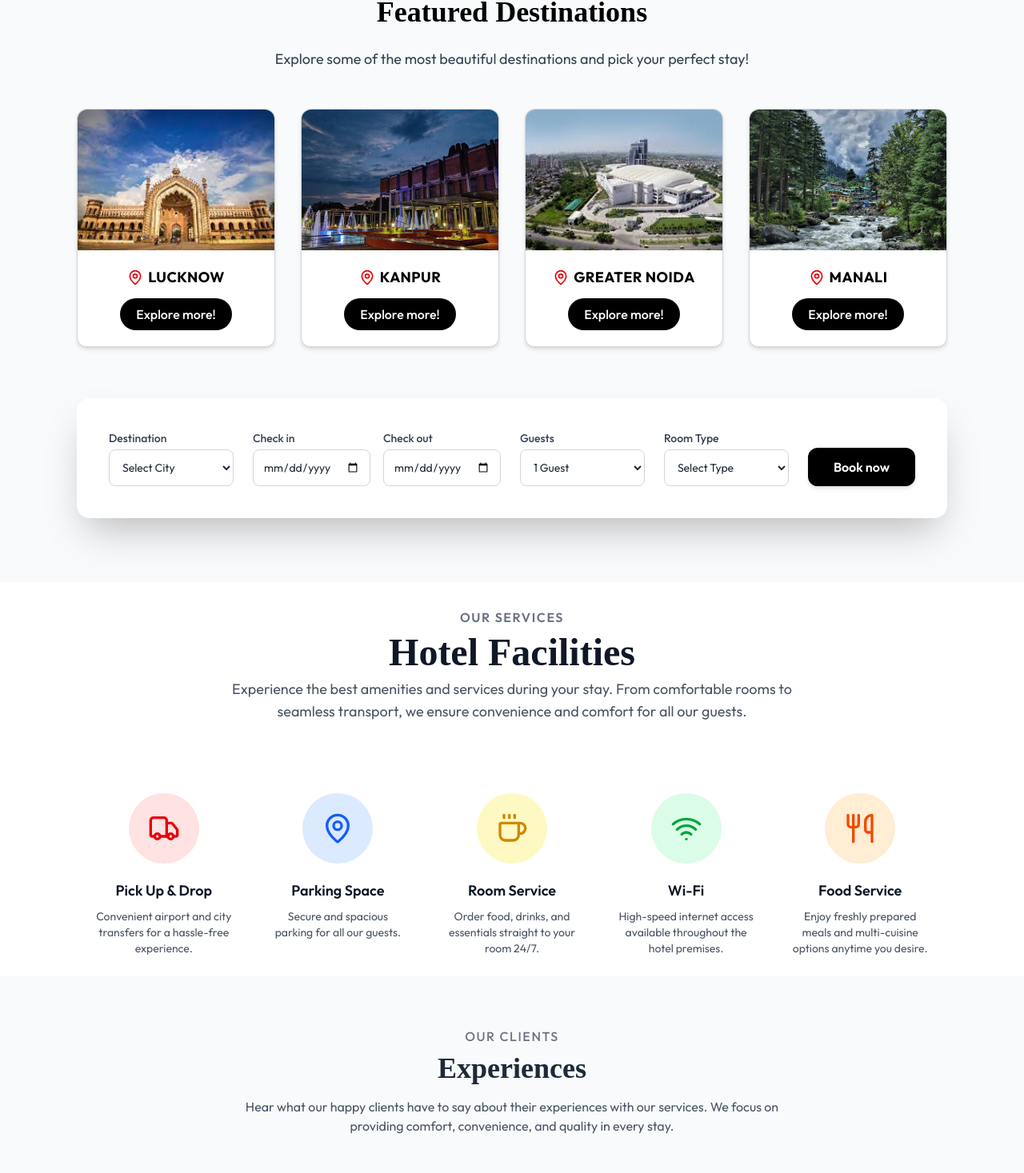
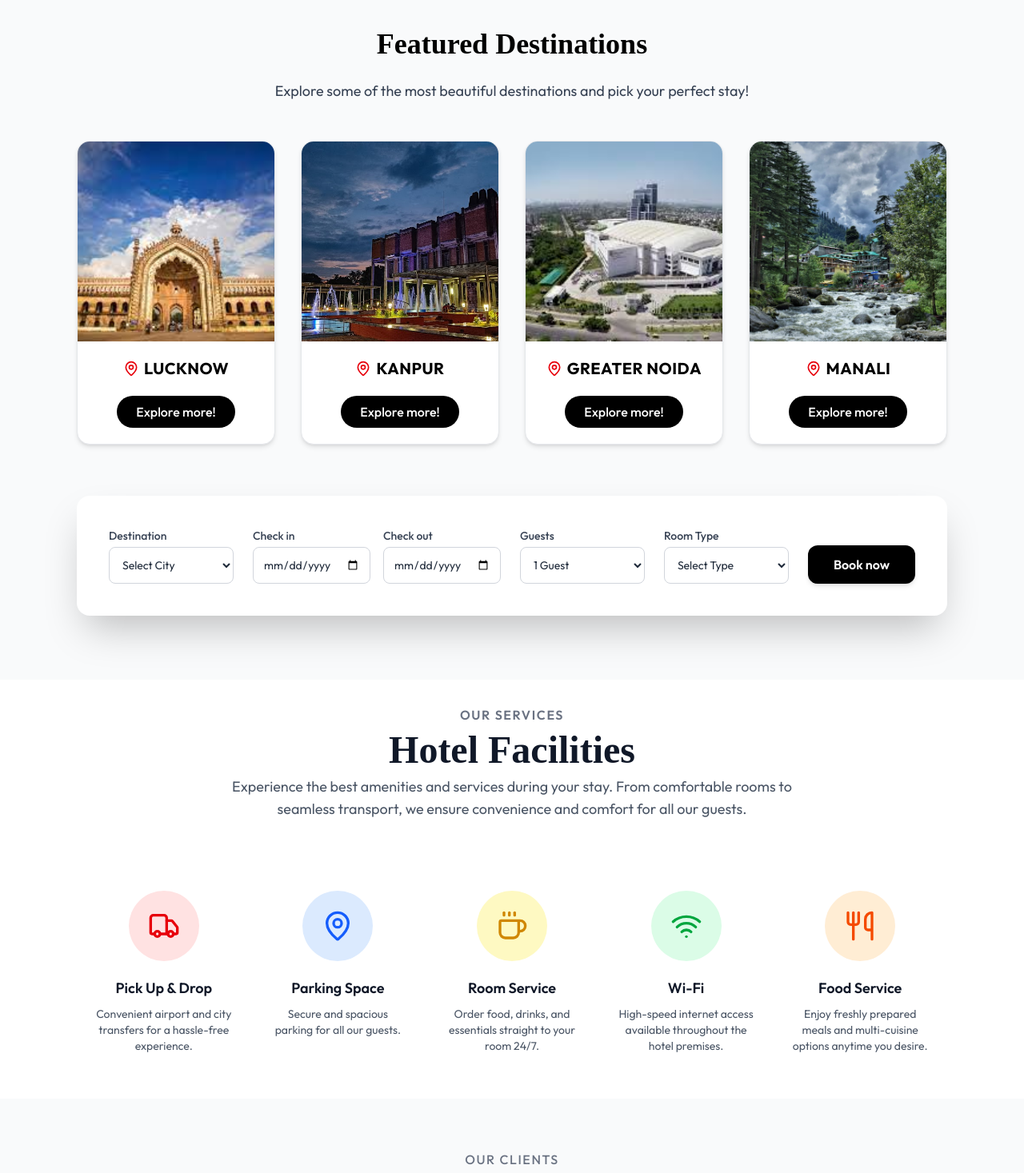
Before and after one commit to yashtyagi298/HotelFortInn, a React (Vite) app: page / in a window 1280 px wide. Shown: the part 946-2413 px from the top of the page at 80% size. Built offline with nearby package versions, Linux system fonts and the light colour scheme; a web font is replaced by a local one.

Commit message:
hotel name chng

```diff
--- a/src/components/Footer.jsx
+++ b/src/components/Footer.jsx
@@ -25,24 +25,20 @@ Every property reflects the city’s soul — the charm of Lucknow, the energy o
 
         {/* Quick Links / Policies */}
         <div className="space-y-3">
-          <h2 className="text-lg font-semibold">Quick Links</h2>
-          <ul className="space-y-2 text-gray-400">
-            <li><a href="#home" className="hover:text-white transition">Home</a></li>
-            <li><a href="#services" className="hover:text-white transition">Services</a></li>
-            <li><a href="#rooms" className="hover:text-white transition">Rooms</a></li>
-            <li><a href="#experiences" className="hover:text-white transition">Testimonials</a></li>
-            <li><a href="#contact" className="hover:text-white transition">Contact</a></li>
-            <li><a href="#terms" className="hover:text-white transition">Terms & Conditions</a></li>
-            <li><a href="#privacy" className="hover:text-white transition">Privacy Policy</a></li>
-            <li><a href="#faq" className="hover:text-white transition">FAQs</a></li>
-          </ul>
-        </div>
+  <h2 className="text-lg font-semibold">Quick Links</h2>
+  <ul className="space-y-2 text-gray-400">
+    <li><a href="#home" className="hover:text-white transition">Home</a></li>
+    <li><a href="#services" className="hover:text-white transition">Services</a></li>
 
+    <li><a href="#testimonials" className="hover:text-white transition">Testimonials</a></li>
+    <li><a href="#footer" className="hover:text-white transition">Contacts</a></li>
+  </ul>
+</div>
         {/* Contact Info */}
         <div className="space-y-3">
           <h2 className="text-lg font-semibold">Contact Us</h2>
           <div className="flex items-center gap-2 text-gray-400"><MapPin className="w-4 h-4" /> PLOT NO.3, GATA NO.24 , NAVI KOT NANDANA, Bakshi Ka Talab, Lucknow, Uttar Pradesh, 226013, India</div>
-          <div className="flex items-center gap-2 text-gray-400"><Mail className="w-4 h-4" /> info@hotelfortinn.com</div>
+          <div className="flex items-center gap-2 text-gray-400"><Mail className="w-4 h-4" /> hotelfortinngroup@gmail.com</div>
           <div className="flex items-center gap-2 text-gray-400"><Phone className="w-4 h-4" /> +91 9170435385</div>
           {/* <div className="mt-4 text-gray-400">
             <p>Check-in: 12:00 PM | Check-out: 11:00 AM</p>
--- a/src/components/LocationCard.jsx
+++ b/src/components/LocationCard.jsx
@@ -12,31 +12,38 @@ const LocationCard = ({ city, image }) => {
   return (
     <div
       onClick={handleClick}
-      className="bg-white rounded-xl shadow-md hover:shadow-xl border border-gray-300 transition-all duration-300 transform hover:-translate-y-1 cursor-pointer"
+      className="bg-white flex flex-col h-full min-h-[380px] rounded-2xl overflow-hidden border border-gray-200 shadow-md hover:shadow-lg transition-all duration-300 transform hover:-translate-y-1 cursor-pointer"
     >
-      {/* Image */}
+      {/* Image Section */}
+      <div className="relative w-full h-[230px] sm:h-[250px] bg-gray-100 flex items-center justify-center">
         <img
           src={image}
           alt={`${city} landmark`}
-        className="rounded-t-xl w-full h-48 sm:h-44 object-cover"
+          className="w-full h-full object-cover object-center"
+          onError={(e) => {
+            e.target.src =
+              "https://via.placeholder.com/400x250?text=Image+Unavailable"; // fallback if image missing
+          }}
         />
+      </div>
 
-      {/* Content */}
-      <div className="p-4 sm:p-5 flex flex-col items-center text-center">
-        <div className="flex items-center gap-1.5 mb-3">
+      {/* Content Section */}
+      <div className="flex flex-col items-center justify-between text-center flex-grow p-4 sm:p-5">
+        <div className="flex flex-col items-center">
+          <div className="flex items-center gap-1.5 mb-2">
             <MapPin className="text-red-600 w-5 h-5" />
-          <h2 className="text-black font-bold text-xl sm:text-lg tracking-wide uppercase">
+            <h2 className="text-black font-bold text-lg sm:text-xl tracking-wide uppercase">
               {city}
             </h2>
           </div>
+        </div>
 
-        {/* Book Now Button */}
         <button
           onClick={(e) => {
             e.stopPropagation();
             handleClick();
           }}
-          className="bg-black hover:bg-gray-700 text-white font-medium py-1.5 px-4 sm:py-2 sm:px-5 rounded-full transform transition-all duration-200 hover:scale-105 hover:shadow-md text-sm sm:text-base"
+          className="bg-black hover:bg-gray-800 text-white font-medium py-2 px-6 rounded-full transform transition-all duration-200 hover:scale-105 hover:shadow-md text-sm sm:text-base mt-3"
         >
           Explore more!
         </button>
--- a/src/pages/Home.jsx
+++ b/src/pages/Home.jsx
@@ -5,28 +5,33 @@ import HotelServices from '../components/HotelService';
 import Testimonials from '../components/Testimonial';
 import Footer from '../components/Footer';
 
-
 const Home = () => {
   return (
     <div>
       {/* Hero Section */}
-      <section id="hero">
+      <section id="home">
         <Hero />
       </section>
 
       {/* Featured Destinations Section */}
-      <section id="featured-destinations" mb-3px>
+      <section id="rooms" className="mt-10">
         <FeatureDestination />
       </section>
-    <div className='mt-8'>
-      <HotelServices/>
-    </div>
-    <div id = "testimonials">
-      <Testimonials/>
-    </div>
-    <div id="footer">
-      <Footer/>
-    </div>
+
+      {/* Hotel Services Section */}
+      <section id="services" className="mt-8">
+        <HotelServices />
+      </section>
+
+      {/* Testimonials Section */}
+      <section id="testimonials" className="mt-8">
+        <Testimonials />
+      </section>
+
+      {/* Footer Section */}
+      <section id="footer" className="mt-8">
+        <Footer />
+      </section>
     </div>
   );
 };
--- a/src/pages/HotelsPage.jsx
+++ b/src/pages/HotelsPage.jsx
@@ -8,17 +8,17 @@ import SearchForm from '../components/SearchForm';
 
 const hotelsData = {
   Lucknow: [
-    { _id: '1', id: '1', hotel: { name: 'BKT Hotel', address: 'BKT, Lucknow' }, images: [assets.lucknowbkt2], pricePerNight: 2500 },
-    { _id: '2', id: '2', hotel: { name: 'Indira Nagar Inn', address: 'Indira Nagar, Lucknow' }, images: [assets.lucknowchinhat1], pricePerNight: 3000 },
-    { _id: '3', id: '3', hotel: { name: 'Faizullaganj Stay', address: 'Faizullaganj, Lucknow' }, images: [assets.lucknowfizulganj2], pricePerNight: 2800 },
-    { _id: '4', id: '4', hotel: { name: 'Chinhat Palace', address: 'Chinhat, Lucknow' }, images: [assets.lucknowchinhat3], pricePerNight: 3500 },
+    { _id: '1', id: '1', hotel: { name: 'Hotel Fort Inn', address: 'Bakshi-ka-talab (BKT), Lucknow' }, images: [assets.lucknowbkt2], pricePerNight: 2500 },
+    { _id: '2', id: '2', hotel: { name: 'Hotel Fort Inn', address: 'Indira Nagar, Lucknow' }, images: [assets.lucknowchinhat1], pricePerNight: 3000 },
+    { _id: '3', id: '3', hotel: { name: 'Hotel Fort Inn', address: 'Faizullaganj, Lucknow' }, images: [assets.lucknowfizulganj2], pricePerNight: 2800 },
+    { _id: '4', id: '4', hotel: { name: 'Hotel Fort Inn', address: 'Chinhat, Lucknow' }, images: [assets.lucknowchinhat3], pricePerNight: 3500 },
   ],
   Kanpur: [
-    { _id: '5', id: '5', hotel: { name: 'Barra Bypass Hotel', address: 'Barra Bypass, Kanpur' }, images: [assets.kanpurroom1], pricePerNight: 2700 },
-    { _id: '6', id: '6', hotel: { name: 'Kidwai Nagar Inn', address: 'Kidwai Nagar, Kanpur' }, images: [assets.kidwaikanpur2], pricePerNight: 2900 },
+    { _id: '5', id: '5', hotel: { name: 'Hotel Fort Inn', address: 'Barra Bypass, Kanpur' }, images: [assets.kanpurroom1], pricePerNight: 2700 },
+    { _id: '6', id: '6', hotel: { name: 'Hotel Fort Inn', address: 'Kidwai Nagar, Kanpur' }, images: [assets.kidwaikanpur2], pricePerNight: 2900 },
   ],
   'Greater Noida': [
-    { _id: '7', id: '7', hotel: { name: 'Parichowk Suites', address: 'Parichok, Greater Noida' }, images: [assets.parichowk1], pricePerNight: 3200 },
+    { _id: '7', id: '7', hotel: { name: 'Hotel Fort Inn', address: 'Parichok, Greater Noida' }, images: [assets.parichowk1], pricePerNight: 3200 },
   ],
   Manali: [
     { _id: '8', id: '8', hotel: { name: 'Manali Resort', address: 'Manali' }, images: [assets.manaliroom1], pricePerNight: 4500 },
--- a/src/pages/RoomPage.jsx
+++ b/src/pages/RoomPage.jsx
@@ -9,20 +9,20 @@ import HotelMap from "../components/HotelMap";
 
 const hotelsData = {
   Lucknow: [
-    { _id: '1', id: '1', hotel: { name: 'BKT Hotel', address: 'BKT, Lucknow' }, images: [assets.lucknowbkt2 , assets.lucknowbkt1 , assets.lucknowbkt3], pricePerNight: 2500 },
-    { _id: '2', id: '2', hotel: { name: 'Indira Nagar Inn', address: 'Indira Nagar, Lucknow' }, images: [assets.lucknowindranagar2 , assets.lucknowindranagar1 , assets.lucknowindranagar3], pricePerNight: 3000 },
-    { _id: '3', id: '3', hotel: { name: 'Faizullaganj Stay', address: 'Faizullaganj, Lucknow' }, images: [assets.lucknowchinhat3 , assets.lucknowindranagar2 , assets.lucknowchinhat1], pricePerNight: 2800 },
-    { _id: '4', id: '4', hotel: { name: 'Chinhat Palace', address: 'Chinhat, Lucknow' }, images: [assets.lucknowchinhat1 , assets.lucknowchinhat2 , assets.lucknowchinhat3], pricePerNight: 3500 },
+    { _id: '1', id: '1', hotel: { name: 'Hotel Fort Inn', address: 'Bakshi-ka-talab (BKT), Lucknow' }, images: [assets.lucknowbkt2 , assets.lucknowbkt1 , assets.lucknowbkt3], pricePerNight: 2500 },
+    { _id: '2', id: '2', hotel: { name: 'Hotel Fort Inn', address: 'Indira Nagar, Lucknow' }, images: [assets.lucknowindranagar2 , assets.lucknowindranagar1 , assets.lucknowindranagar3], pricePerNight: 3000 },
+    { _id: '3', id: '3', hotel: { name: 'Hotel Fort Inn', address: 'Faizullaganj, Lucknow' }, images: [assets.lucknowchinhat3 , assets.lucknowindranagar2 , assets.lucknowchinhat1], pricePerNight: 2800 },
+    { _id: '4', id: '4', hotel: { name: 'Hotel Fort Inn', address: 'Chinhat, Lucknow' }, images: [assets.lucknowchinhat1 , assets.lucknowchinhat2 , assets.lucknowchinhat3], pricePerNight: 3500 },
   ],
   Kanpur: [
-    { _id: '5', id: '5', hotel: { name: 'Barra Bypass Hotel', address: 'Barra Bypass, Kanpur' }, images: [assets.kanpurroom2], pricePerNight: 2700 },
-    { _id: '6', id: '6', hotel: { name: 'Kidwai Nagar Inn', address: 'Kidwai Nagar, Kanpur' }, images: [assets.kidwaikanpur1 , assets.kidwaikanpur2 , assets.kidwaikanpur3 , assets.kidwaikanpur4], pricePerNight: 2900 },
+    { _id: '5', id: '5', hotel: { name: 'Hotel Fort Inn', address: 'Barra Bypass, Kanpur' }, images: [assets.kanpurroom2], pricePerNight: 2700 },
+    { _id: '6', id: '6', hotel: { name: 'Hotel Fort Inn', address: 'Kidwai Nagar, Kanpur' }, images: [assets.kidwaikanpur1 , assets.kidwaikanpur2 , assets.kidwaikanpur3 , assets.kidwaikanpur4], pricePerNight: 2900 },
   ],
   'Greater Noida': [
-    { _id: '7', id: '7', hotel: { name: 'Parichowk Suites', address: 'Parichowk, Greater Noida' }, images: [assets.parichowk2 , assets.parichowk3 , assets.parichowk4], pricePerNight: 3200 },
+    { _id: '7', id: '7', hotel: { name: 'Hotel Fort Inn', address: 'Parichowk, Greater Noida' }, images: [assets.parichowk2 , assets.parichowk3 , assets.parichowk4], pricePerNight: 3200 },
   ],
   Manali: [
-    { _id: '8', id: '8', hotel: { name: 'Manali Resort', address: 'Manali' }, images: [assets.manaliroom3 , assets.manaliroom4 , assets.manaliroom5,assets.manaliroom6], pricePerNight: 4500 },
+    { _id: '8', id: '8', hotel: { name: 'Hotel Fort Inn', address: 'Manali' }, images: [assets.manaliroom3 , assets.manaliroom4 , assets.manaliroom5,assets.manaliroom6], pricePerNight: 4500 },
   ],
 };
  const hotels = {
```
Lines whose indentation alone changed are shown as unchanged.
